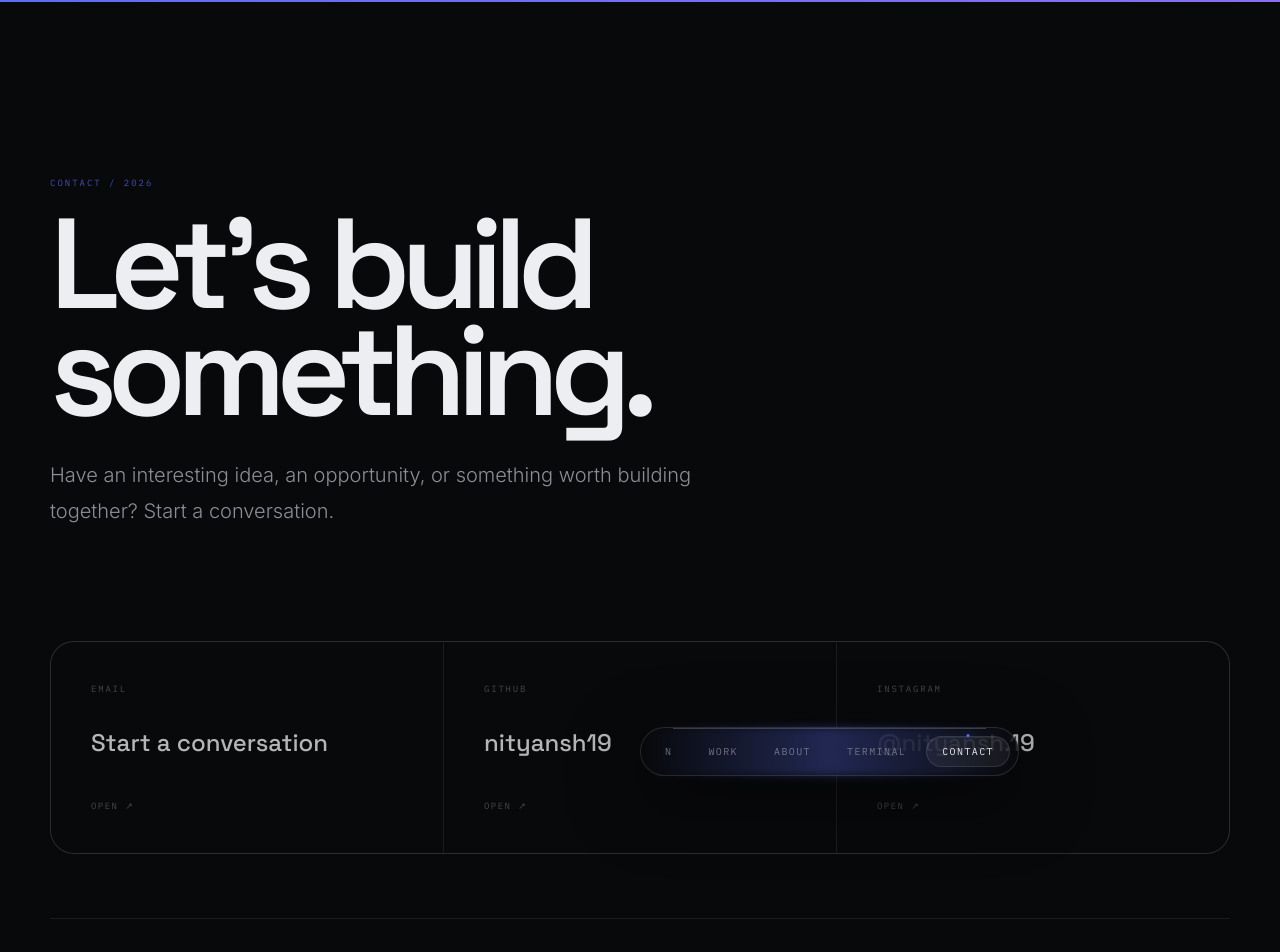
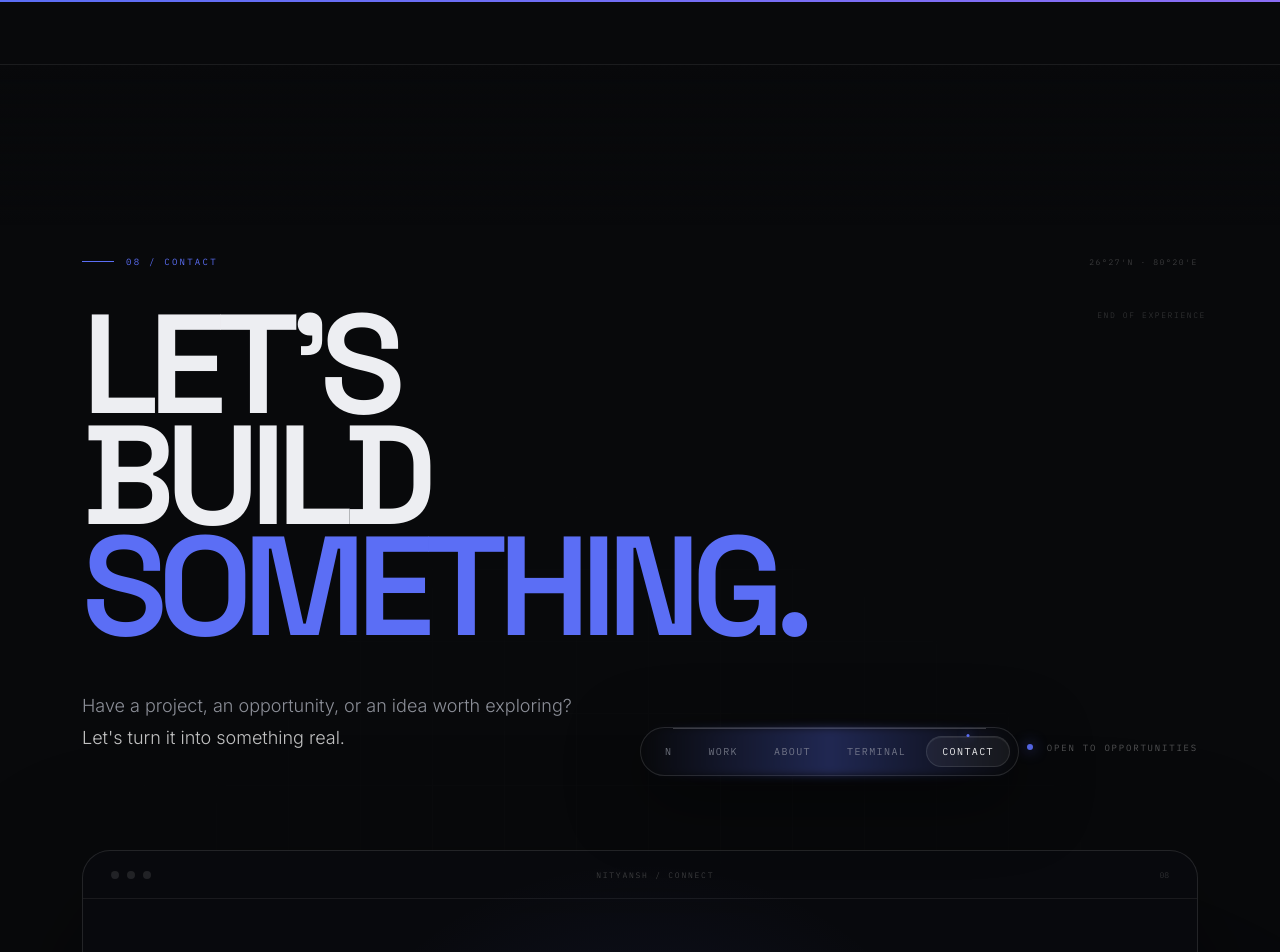
Before and after one commit to nityansh19/nityansh-portfolio, a Next.js app: page /contact in a window 1280 px wide. Shown: the top 952 px of the page. Built offline with nearby package versions, Linux system fonts and the light colour scheme.

Commit message:
refactor: use immersive contact experience

```diff
--- a/app/contact/page.tsx
+++ b/app/contact/page.tsx
@@ -1,67 +1,15 @@
 import type { Metadata } from "next";
-import Link from "next/link";
+import Contact from "@/components/Contact";
 
 export const metadata: Metadata = {
   title: "Contact — Nityansh Rupesh Bahadur",
   description: "Get in touch with Nityansh for opportunities and collaborations.",
 };
 
-const links = [
-  { label: "Email", value: "Start a conversation", href: "mailto:Nityansh.bahadur1905@gmail.com" },
-  { label: "GitHub", value: "nityansh19", href: "https://github.com/nityansh19" },
-  { label: "Instagram", value: "@nityansh.19", href: "https://instagram.com/nityansh.19" },
-];
-
 export default function ContactPage() {
   return (
-    <main className="min-h-screen px-6 pb-32 pt-36 sm:px-8 md:pt-44">
-      <div className="mx-auto max-w-[1180px]">
-        <div className="max-w-4xl">
-          <p className="font-mono text-[9px] uppercase tracking-[0.22em] text-accent/70">
-            Contact / 2026
-          </p>
-          <h1 className="mt-5 font-display text-[clamp(3.6rem,10vw,9rem)] font-semibold leading-[0.84] tracking-[-0.075em]">
-            Let&apos;s build
-            <br />
-            something.
-          </h1>
-          <p className="mt-8 max-w-2xl text-lg leading-8 text-ink-dim sm:text-xl sm:leading-9">
-            Have an interesting idea, an opportunity, or something worth
-            building together? Start a conversation.
-          </p>
-        </div>
-
-        <div className="mt-20 grid gap-px overflow-hidden rounded-[24px] border border-white/[0.08] bg-white/[0.08] md:mt-28 md:grid-cols-3">
-          {links.map((link) => (
-            <a
-              key={link.label}
-              href={link.href}
-              target={link.href.startsWith("http") ? "_blank" : undefined}
-              rel={link.href.startsWith("http") ? "noreferrer" : undefined}
-              className="group bg-bg p-8 transition-colors duration-500 hover:bg-white/[0.025] sm:p-10"
-            >
-              <div className="font-mono text-[9px] uppercase tracking-[0.2em] text-white/25">
-                {link.label}
-              </div>
-              <div className="mt-8 font-display text-2xl text-white/70 transition-colors group-hover:text-accent">
-                {link.value}
-              </div>
-              <div className="mt-10 font-mono text-[9px] uppercase tracking-[0.16em] text-white/25 transition-colors group-hover:text-white/55">
-                Open ↗
-              </div>
-            </a>
-          ))}
-        </div>
-
-        <div className="mt-16 flex flex-wrap gap-4 border-t border-line pt-10">
-          <Link href="/projects" className="font-mono text-[9px] uppercase tracking-[0.16em] text-white/35 transition-colors hover:text-accent">
-            View projects ↗
-          </Link>
-          <Link href="/about" className="font-mono text-[9px] uppercase tracking-[0.16em] text-white/35 transition-colors hover:text-accent">
-            About me ↗
-          </Link>
-        </div>
-      </div>
+    <main className="relative min-h-screen overflow-hidden bg-bg pt-16">
+      <Contact />
     </main>
   );
 }
```
